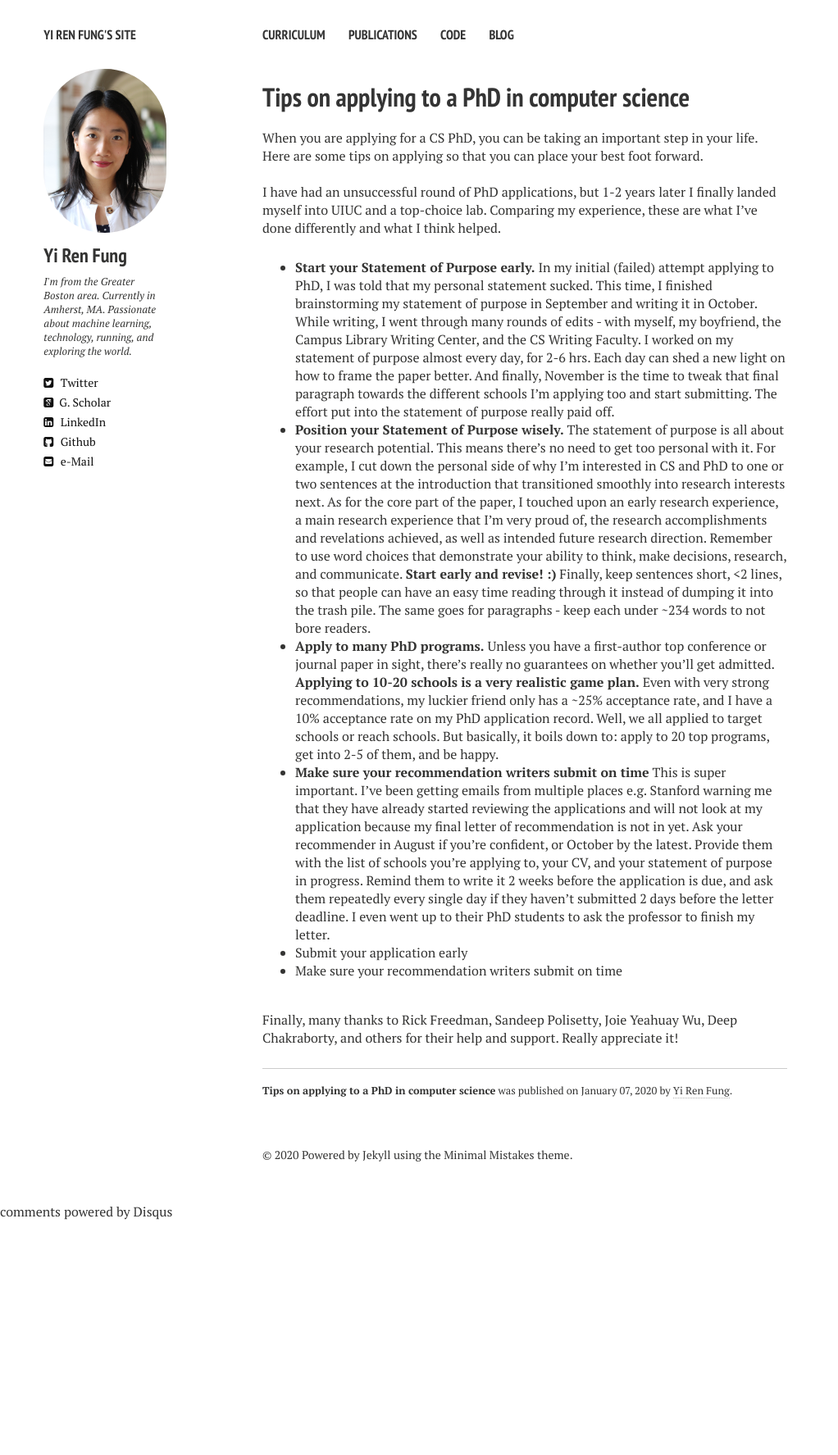
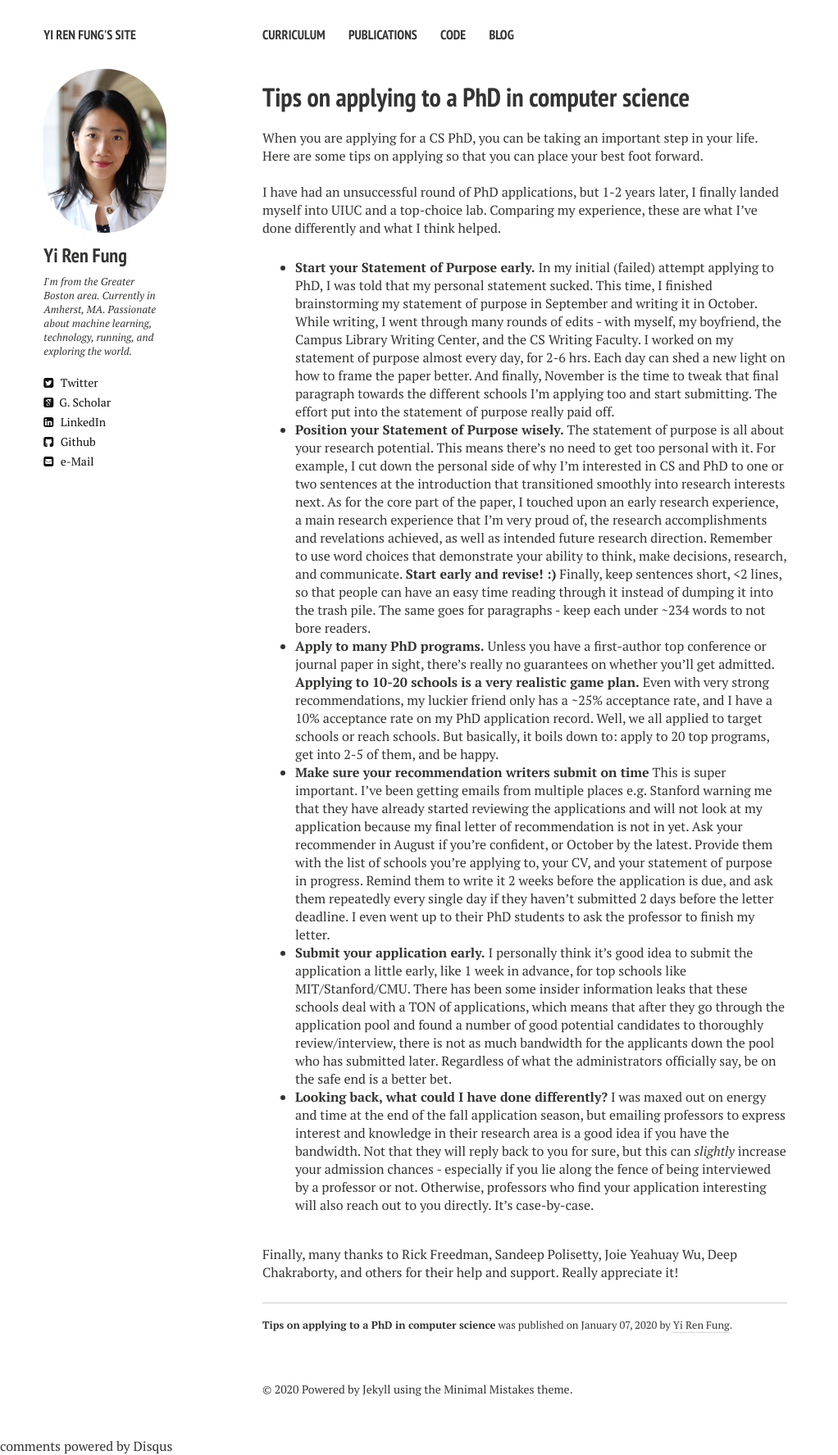
Before and after one commit to yrf1/yrf1.github.io, a Jekyll site: the page built from _posts/2020-01-07-on-phd-applications.md, in a window 1280 px wide. Shown: the whole page at 82% size, without its empty margins (0-1022 px from the left). Built offline with Jekyll 4.4.1, drawn with Linux system fonts in a browser that asks for light colours; nearby versions of some CDN libraries; comment, search, counter and statistics services are not loaded; before the commit the page ends 1489 px from its top, so only the background shows below that.

Commit message:
Updated blog post

```diff
--- a/_posts/2020-01-07-on-phd-applications.md
+++ b/_posts/2020-01-07-on-phd-applications.md
@@ -9,13 +9,13 @@ comments: true
 When you are applying for a CS PhD, you can be taking an important step in your life. Here are some tips on applying so that you can place your best foot forward.
 
 <br>
-I have had an unsuccessful round of PhD applications, but 1-2 years later I finally landed myself into UIUC and a top-choice lab. Comparing my experience, these are what I've done differently and what I think helped.
+I have had an unsuccessful round of PhD applications, but 1-2 years later, I finally landed myself into UIUC and a top-choice lab. Comparing my experience, these are what I've done differently and what I think helped.
 * **Start your Statement of Purpose early.** In my initial (failed) attempt applying to PhD, I was told that my personal statement sucked. This time, I finished brainstorming my statement of purpose in September and writing it in October. While writing, I went through many rounds of edits - with myself, my boyfriend, the Campus Library Writing Center, and the CS Writing Faculty. I worked on my statement of purpose almost every day, for 2-6 hrs. Each day can shed a new light on how to frame the paper better. And finally, November is the time to tweak that final paragraph towards the different schools I'm applying too and start submitting. The effort put into the statement of purpose really paid off.
 * **Position your Statement of Purpose wisely.** The statement of purpose is all about your research potential. This means there's no need to get too personal with it. For example, I cut down the personal side of why I'm interested in CS and PhD to one or two sentences at the introduction that transitioned smoothly into research interests next. As for the core part of the paper, I touched upon an early research experience, a main research experience that I'm very proud of, the research accomplishments and revelations achieved, as well as intended future research direction. Remember to use word choices that demonstrate your ability to think, make decisions, research, and communicate. **Start early and revise! :)** Finally, keep sentences short, <2 lines, so that people can have an easy time reading through it instead of dumping it into the trash pile. The same goes for paragraphs - keep each under ~234 words to not bore readers.
 * **Apply to many PhD programs.** Unless you have a first-author top conference or journal paper in sight, there's really no guarantees on whether you'll get admitted. **Applying to 10-20 schools is a very realistic game plan.** Even with very strong recommendations, my luckier friend only has a ~25% acceptance rate, and I have a 10% acceptance rate on my PhD application record. Well, we all applied to target schools or reach schools. But basically, it boils down to: apply to 20 top programs, get into 2-5 of them, and be happy.
 * **Make sure your recommendation writers submit on time** This is super important. I've been getting emails from multiple places e.g. Stanford warning me that they have already started reviewing the applications and will not look at my application because my final letter of recommendation is not in yet. Ask your recommender in August if you're confident, or October by the latest. Provide them with the list of schools you're applying to, your CV, and your statement of purpose in progress. Remind them to write it 2 weeks before the application is due, and ask them repeatedly every single day if they haven't submitted 2 days before the letter deadline. I even went up to their PhD students to ask the professor to finish my letter.
-* Submit your application early
-* Make sure your recommendation writers submit on time
+* **Submit your application early.** I personally think it's good idea to submit the application a little early, like 1 week in advance, for top schools like MIT/Stanford/CMU. There has been some insider information leaks that these schools deal with a TON of applications, which means that after they go through the application pool and found a number of good potential candidates to thoroughly review/interview, there is not as much bandwidth for the applicants down the pool who has submitted later. Regardless of what the administrators officially say, be on the safe end is a better bet.
+* **Looking back, what could I have done differently?** I was maxed out on energy and time at the end of the fall application season, but emailing professors to express interest and knowledge in their research area is a good idea if you have the bandwidth. Not that they will reply back to you for sure, but this can *slightly* increase your admission chances - especially if you lie along the fence of being interviewed by a professor or not. Otherwise, professors who find your application interesting will also reach out to you directly. It's case-by-case.
 <br />
 
 <br>
```
